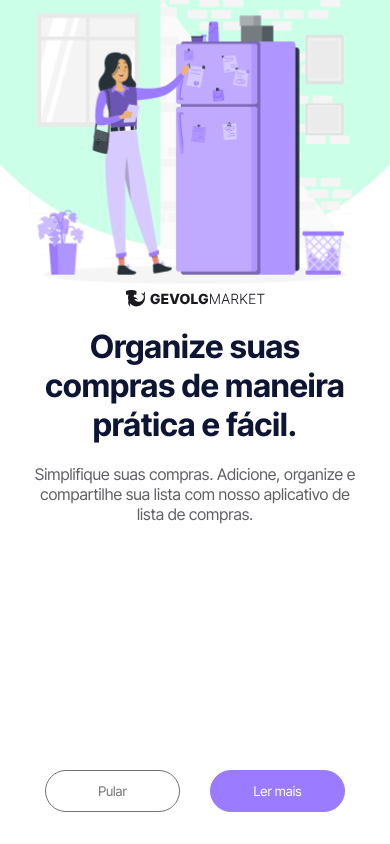
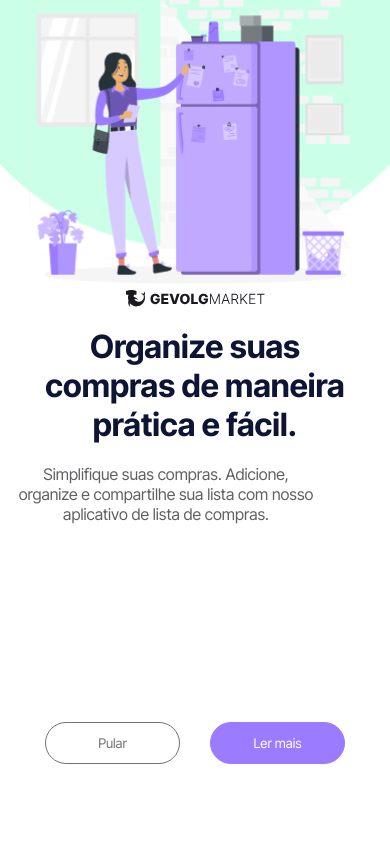
Before and after one commit to gevolgdev/gevolg-market, a React (Vite) app: page /initial in a window 390 px wide. Built offline with nearby package versions, Linux system fonts and the light colour scheme.

Commit message:
Ajustes de responsividade

```diff
--- a/src/components/Initial/UserSetName/style.ts
+++ b/src/components/Initial/UserSetName/style.ts
@@ -7,7 +7,7 @@ export const Container = styled.div`
   left: 0;
   width: 100%;
   height: 100vh;
-  padding: 3rem 1.5rem;
+  padding: 3rem 1.5rem 5rem;
   background: white;
   z-index: 99;
   gap: 5rem;
--- a/src/components/Initial/index.tsx
+++ b/src/components/Initial/index.tsx
@@ -17,7 +17,7 @@ const Initial: React.FC = () => {
         <Background image={IMAGE_BG}/>
         <div className="infos">
           <img src={LOGO}/>
-          <h1>Organize suas compras de maneira prática e fácil.</h1>
+          <h1>Organize suas<br/> compras de maneira<br/> prática e fácil.</h1>
           <p>Simplifique suas compras. Adicione, organize e compartilhe sua lista com nosso aplicativo de lista de compras.</p>
         </div>
         <Buttons>
--- a/src/components/Initial/style.ts
+++ b/src/components/Initial/style.ts
@@ -10,15 +10,16 @@ export const Container = styled.div`
   height: 100vh;
   display: flex;
   flex-direction: column;
-  padding-bottom: 2rem;
+  padding-bottom: 5rem;
   z-index: 98;
   background: white;
 
   .infos {
     display: flex;
-    padding: 0 2rem;
+    padding: 0 1rem;
     flex-direction: column;
     gap: 20px;
+
     img {
       display: block;
       margin: 0 auto;
@@ -28,7 +29,7 @@ export const Container = styled.div`
       color: #0E1433;
     }
     p {
-      width: 100%;
+      width: 300px;
       color: #605F63;
       text-align: center;
     }
```
